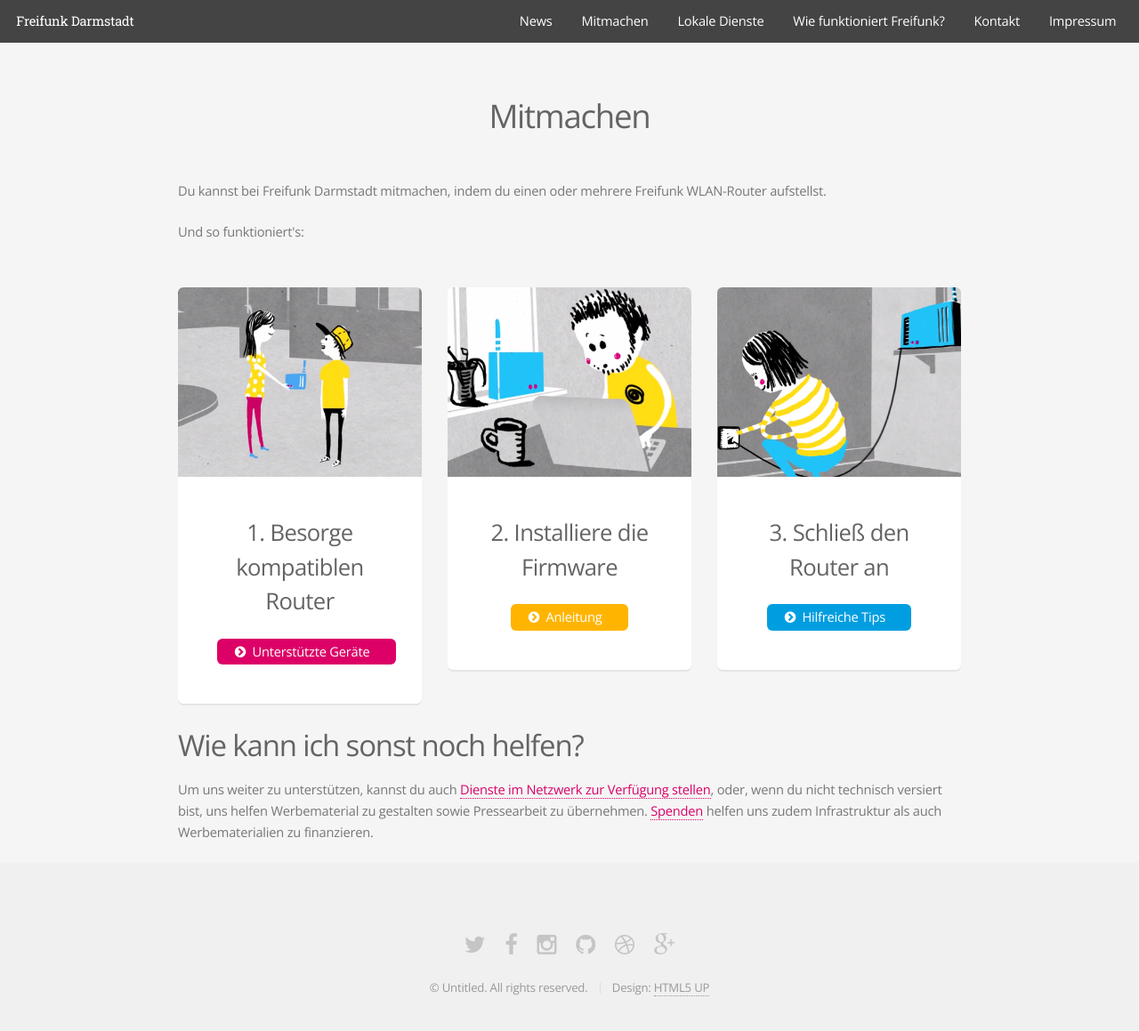
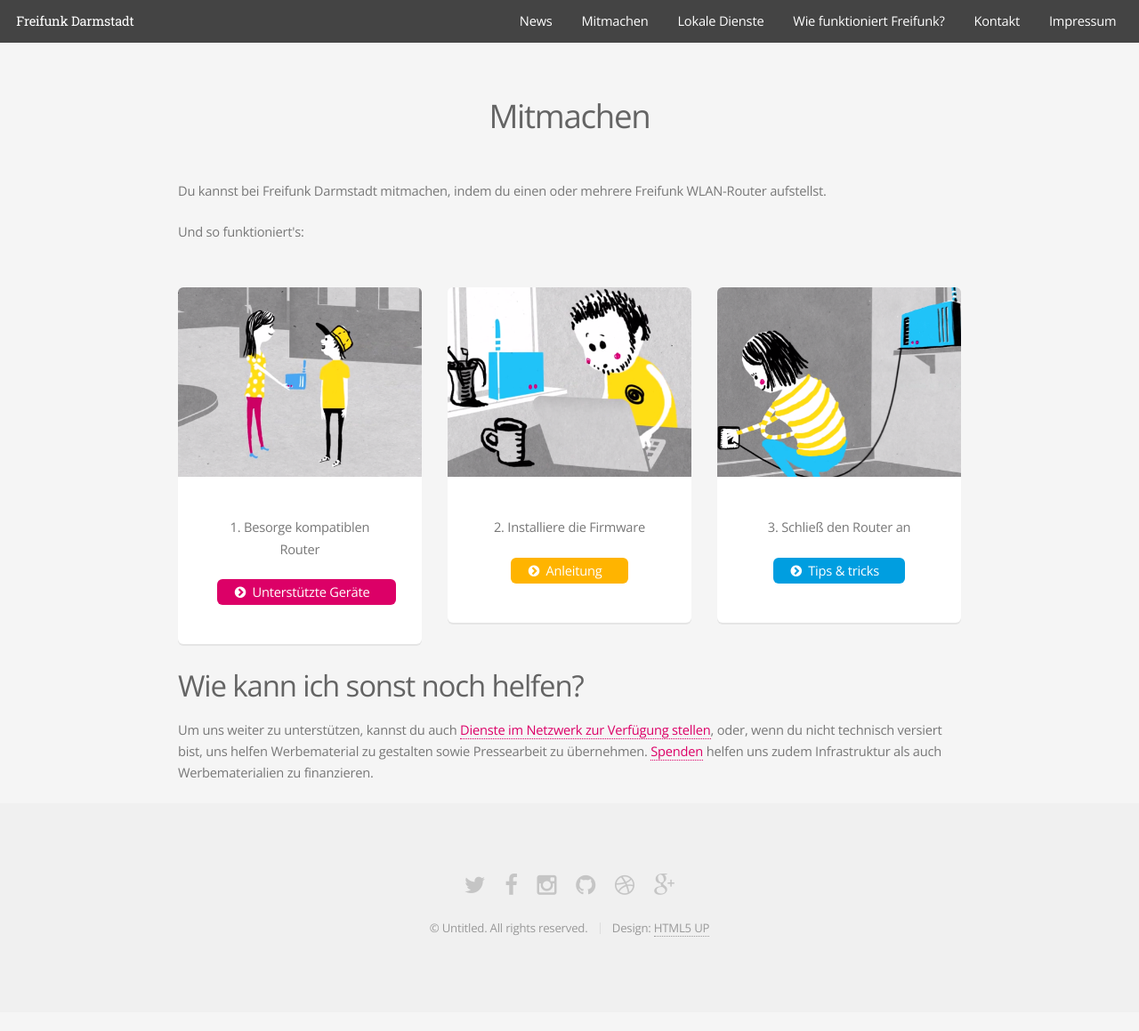
Before and after one commit to mdrenger/darmstadt.freifunk.net, a Jekyll site: the page built from pages/mitmachen.html, in a window 1280 px wide and 1205 px high. Shown: the top 1159 px of the window at 89% size. Built offline with Jekyll 4.4.1, drawn with Linux system fonts in a browser that asks for light colours.

Commit message:
changed box content

```diff
--- a/pages/mitmachen.html
+++ b/pages/mitmachen.html
@@ -29,7 +29,7 @@
 
 				<section class="box special align-center">
 					<span class="image featured"><img src="../images/get.png" alt="" /></span>
-					<h3>1. Besorge kompatiblen Router</h3>
+					<p>1. Besorge kompatiblen Router</p>
 					<ul class="actions">
 						<li><a href="/mitmachen/unterstuetzte-geraete/" class="button accent2 icon fa-chevron-circle-right">Unterstützte Geräte</a></li>
 					</ul>
@@ -39,7 +39,7 @@
 			<div class="4u 12u(2)">
 				<section class="box special align-center">
 					<span class="image featured"><img src="../images/install.png" alt="" /></span>
-					<h3>2. Installiere die Firmware</h3>
+					<p>2. Installiere die Firmware</p>
 					<ul class="actions">
 						<li><a href="/mitmachen/firmware-installieren/" class="button accent3 icon fa-chevron-circle-right">Anleitung</a></li>
 					</ul>
@@ -49,9 +49,9 @@
 			<div class="4u 12u(2)">
 				<section class="box special align-center">
 					<span class="image featured"><img src="../images/setup.png" alt="" /></span>
-				<h3>3. Schließ den Router an</h3>
+				<p>3. Schließ den Router an</p>
 				<ul class="actions">
-						<li><a href="/mitmachen/router-einrichten/" class="button accent4 icon fa-chevron-circle-right">Hilfreiche Tips</a></li>
+						<li><a href="/mitmachen/router-einrichten/" class="button accent4 icon fa-chevron-circle-right">Tips & tricks</a></li>
 				</ul>
 				</section>
 			</div>
```
